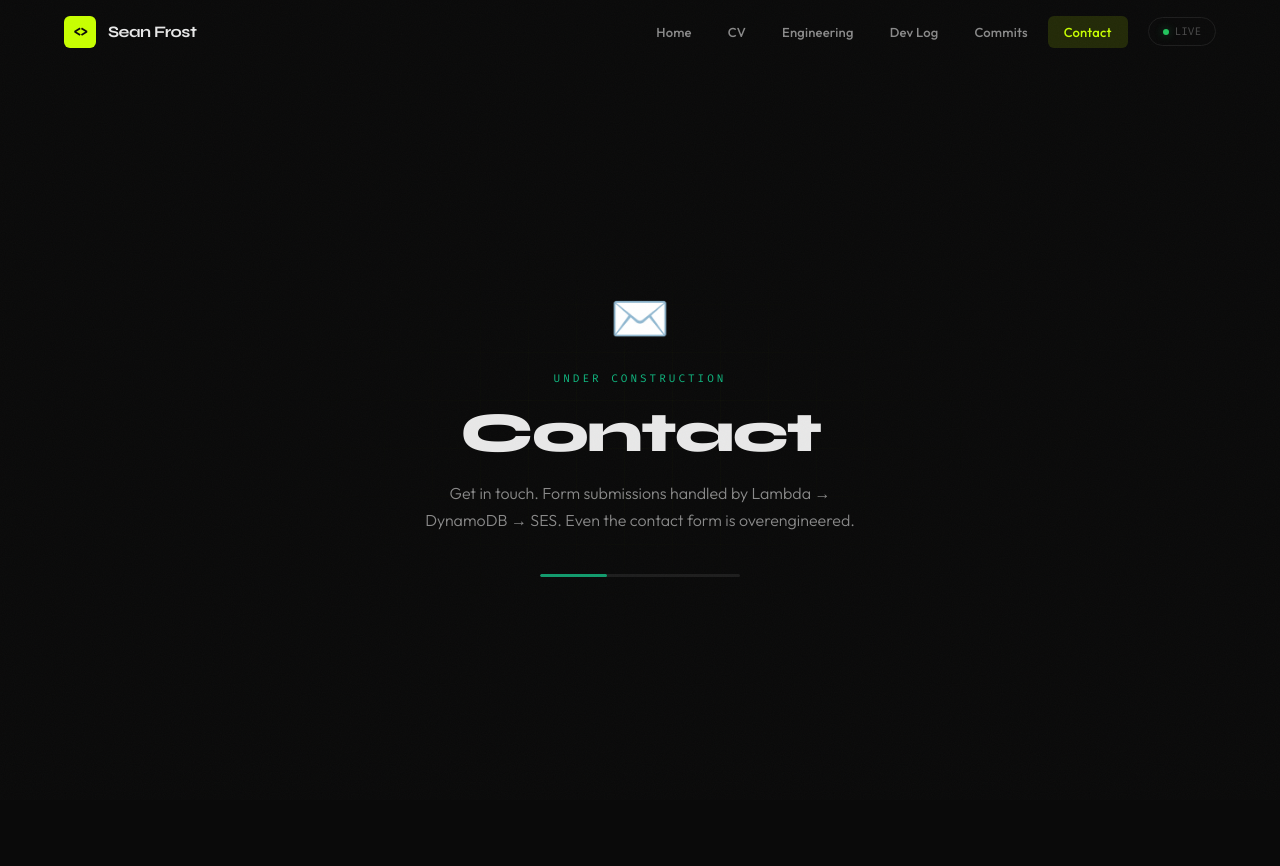
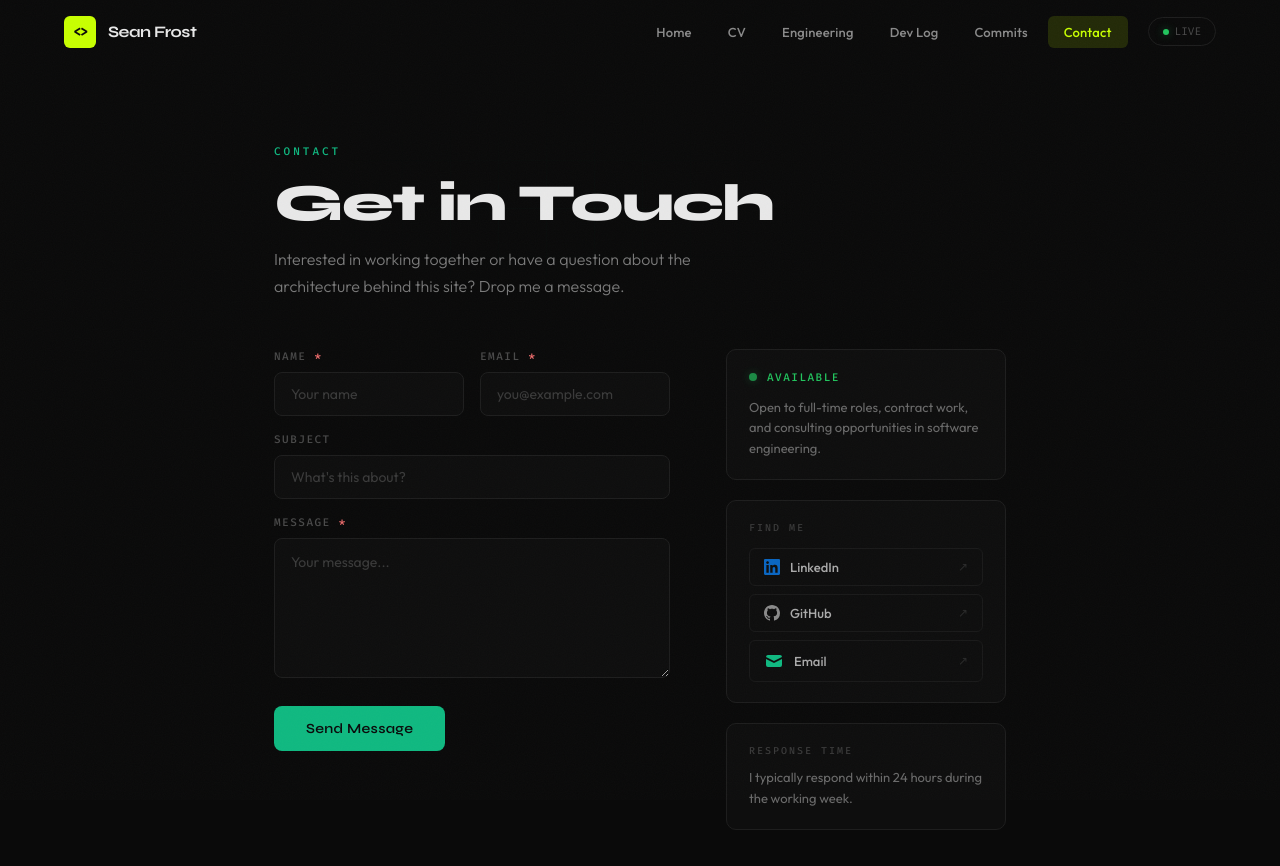
Before and after one commit to frostdog1/cv-platform, a React (Vite) app: page /contact in a window 1280 px wide. Shown: the top 866 px of the page. Before the commit the page ends 800 px from the top, so only its background shows below. Built offline with nearby package versions, Linux system fonts and the light colour scheme.

Commit message:
feat(contact): assemble the Contact page with social links and email (client side only for now)

```diff
--- a/src/features/cv/pages/ContactPage.tsx
+++ b/src/features/cv/pages/ContactPage.tsx
@@ -1,13 +1,217 @@
-import React from 'react';
-import PlaceholderPage from '@shared/components/PlaceholderPage';
+/* Contact page — form, social links, and availability status */
 
-const ContactPage: React.FC = () => (
-  <PlaceholderPage
-    title="Contact"
-    subtitle="Get in touch. Form submissions handled by Lambda → DynamoDB → SES. Even the contact form is overengineered."
-    icon="✉️"
-    accentColor="#10b981"
-  />
-);
+import React, { useEffect, useState } from 'react';
+import ContactForm from '../components/ContactForm';
+
+const SOCIAL_LINKS = [
+  {
+    name: 'LinkedIn',
+    url: 'https://www.linkedin.com/in/sean-frost-software/',
+    color: '#0a66c2',
+    /* LinkedIn SVG icon */
+    icon: 'M20.447 20.452h-3.554v-5.569c0-1.328-.027-3.037-1.852-3.037-1.853 0-2.136 1.445-2.136 2.939v5.667H9.351V9h3.414v1.561h.046c.477-.9 1.637-1.85 3.37-1.85 3.601 0 4.267 2.37 4.267 5.455v6.286zM5.337 7.433c-1.144 0-2.063-.926-2.063-2.065 0-1.138.92-2.063 2.063-2.063 1.14 0 2.064.925 2.064 2.063 0 1.139-.925 2.065-2.064 2.065zm1.782 13.019H3.555V9h3.564v11.452zM22.225 0H1.771C.792 0 0 .774 0 1.729v20.542C0 23.227.792 24 1.771 24h20.451C23.2 24 24 23.227 24 22.271V1.729C24 .774 23.2 0 22.222 0h.003z',
+  },
+  {
+    name: 'GitHub',
+    url: 'https://github.com/frostdog1',
+    color: '#8a8a8a',
+    /* GitHub SVG icon */
+    icon: 'M8 0C3.58 0 0 3.58 0 8c0 3.54 2.29 6.53 5.47 7.59.4.07.55-.17.55-.38 0-.19-.01-.82-.01-1.49-2.01.37-2.53-.49-2.69-.94-.09-.23-.48-.94-.82-1.13-.28-.15-.68-.52-.01-.53.63-.01 1.08.58 1.23.82.72 1.21 1.87.87 2.33.66.07-.52.28-.87.51-1.07-1.78-.2-3.64-.89-3.64-3.95 0-.87.31-1.59.82-2.15-.08-.2-.36-1.02.08-2.12 0 0 .67-.21 2.2.82.64-.18 1.32-.27 2-.27.68 0 1.36.09 2 .27 1.53-1.04 2.2-.82 2.2-.82.44 1.1.16 1.92.08 2.12.51.56.82 1.27.82 2.15 0 3.07-1.87 3.75-3.65 3.95.29.25.54.73.54 1.48 0 1.07-.01 1.93-.01 2.2 0 .21.15.46.55.38A8.013 8.013 0 0016 8c0-4.42-3.58-8-8-8z',
+  },
+  {
+    name: 'Email',
+    url: 'frostsean35@gmail.com',
+    color: '#10b981',
+    /* Mail SVG icon */
+    icon: 'M2.003 5.884L10 9.882l7.997-3.998A2 2 0 0016 4H4a2 2 0 00-1.997 1.884zM18 8.118l-8 4-8-4V14a2 2 0 002 2h12a2 2 0 002-2V8.118z',
+  },
+];
+
+const ContactPage: React.FC = () => {
+  const [loaded, setLoaded] = useState(false);
+
+  useEffect(() => {
+    const t = setTimeout(() => setLoaded(true), 100);
+    return () => clearTimeout(t);
+  }, []);
+
+  const ease = 'cubic-bezier(0.16, 1, 0.3, 1)';
+
+  return (
+    <div style={{ minHeight: '100vh', position: 'relative' }}>
+
+      {/* ── Header ── */}
+      <header style={{
+        padding: '80px var(--page-padding) 48px',
+        maxWidth: 860,
+        margin: '0 auto',
+        position: 'relative',
+      }}>
+        {/* Background grid */}
+        <div style={{
+          position: 'absolute', inset: 0, pointerEvents: 'none',
+          backgroundImage: 'linear-gradient(rgba(16,185,129,0.02) 1px, transparent 1px), linear-gradient(90deg, rgba(16,185,129,0.02) 1px, transparent 1px)',
+          backgroundSize: '48px 48px',
+          maskImage: 'radial-gradient(ellipse 50% 60% at 40% 50%, black 10%, transparent 60%)',
+          WebkitMaskImage: 'radial-gradient(ellipse 50% 60% at 40% 50%, black 10%, transparent 60%)',
+        }} />
+
+        <div style={{ position: 'relative' }}>
+          <div style={{
+            opacity: loaded ? 1 : 0,
+            transform: loaded ? 'translateY(0)' : 'translateY(16px)',
+            transition: `all 0.7s ${ease} 0.1s`,
+          }}>
+            <div style={{
+              fontFamily: 'var(--font-mono)', fontSize: 11, letterSpacing: 3,
+              textTransform: 'uppercase', color: '#10b981', marginBottom: 16, fontWeight: 500,
+            }}>Contact</div>
+          </div>
+
+          <h1 style={{
+            fontFamily: 'var(--font-display)', fontWeight: 800,
+            fontSize: 'clamp(32px, 5vw, 52px)', lineHeight: 1.1,
+            letterSpacing: '-0.03em', color: '#e8e8e8', marginBottom: 14,
+            opacity: loaded ? 1 : 0,
+            transform: loaded ? 'translateY(0)' : 'translateY(24px)',
+            transition: `all 0.8s ${ease} 0.2s`,
+          }}>
+            Get in Touch
+          </h1>
+
+          <p style={{
+            fontFamily: 'var(--font-body)', fontSize: 16, fontWeight: 300,
+            lineHeight: 1.7, color: '#7a7a7a', maxWidth: 500,
+            opacity: loaded ? 1 : 0,
+            transform: loaded ? 'translateY(0)' : 'translateY(16px)',
+            transition: `all 0.7s ${ease} 0.35s`,
+          }}>
+            Interested in working together or have a question about
+            the architecture behind this site? Drop me a message.
+          </p>
+        </div>
+      </header>
+
+      {/* ── Content: Two-column layout ── */}
+      <div className="contact-layout" style={{
+        maxWidth: 860,
+        margin: '0 auto',
+        padding: '0 var(--page-padding) 100px',
+        display: 'grid',
+        gridTemplateColumns: '1fr 280px',
+        gap: 56,
+      }}>
+        {/* Left: Form */}
+        <div style={{
+          opacity: loaded ? 1 : 0,
+          transform: loaded ? 'translateY(0)' : 'translateY(16px)',
+          transition: `all 0.7s ${ease} 0.45s`,
+        }}>
+          <ContactForm />
+        </div>
+
+        {/* Right: Sidebar */}
+        <aside style={{
+          opacity: loaded ? 1 : 0,
+          transform: loaded ? 'translateY(0)' : 'translateY(16px)',
+          transition: `all 0.7s ${ease} 0.55s`,
+        }}>
+          {/* Availability status */}
+          <div style={{
+            padding: '20px 22px', borderRadius: 10,
+            border: '1px solid #1e1e1e', background: '#0e0e0e',
+            marginBottom: 20,
+          }}>
+            <div style={{
+              display: 'flex', alignItems: 'center', gap: 10, marginBottom: 12,
+            }}>
+              <div style={{
+                width: 8, height: 8, borderRadius: '50%', background: '#22c55e',
+                boxShadow: '0 0 8px #22c55e66',
+                animation: 'contactPulse 2s ease-in-out infinite',
+              }} />
+              <span style={{
+                fontFamily: 'var(--font-mono)', fontSize: 11, letterSpacing: 1.5,
+                textTransform: 'uppercase', color: '#22c55e', fontWeight: 500,
+              }}>Available</span>
+            </div>
+            <p style={{
+              fontFamily: 'var(--font-body)', fontSize: 13, color: '#6a6a6a',
+              lineHeight: 1.6,
+            }}>
+              Open to full-time roles, contract work, and consulting
+              opportunities in software engineering.
+            </p>
+          </div>
+
+          {/* Social links */}
+          <div style={{
+            padding: '20px 22px', borderRadius: 10,
+            border: '1px solid #1e1e1e', background: '#0e0e0e',
+            marginBottom: 20,
+          }}>
+            <div style={{
+              fontFamily: 'var(--font-mono)', fontSize: 10, letterSpacing: 2,
+              textTransform: 'uppercase', color: '#3a3a3a', marginBottom: 14, fontWeight: 500,
+            }}>Find Me</div>
+            <div style={{ display: 'flex', flexDirection: 'column', gap: 8 }}>
+              {SOCIAL_LINKS.map((link) => (
+                <a
+                  key={link.name}
+                  href={link.url}
+                  target="_blank"
+                  rel="noopener noreferrer"
+                  className="social-link"
+                  style={{
+                    display: 'flex', alignItems: 'center', gap: 10,
+                    padding: '10px 14px', borderRadius: 6,
+                    border: '1px solid #1a1a1a', background: 'transparent',
+                    textDecoration: 'none', transition: 'all 0.2s',
+                  }}
+                >
+                  <svg width={link.name === 'Email' ? 20 : 16} height={link.name === 'Email' ? 20 : 16}
+                    viewBox={link.name === 'Email' ? '0 0 20 20' : link.name === 'LinkedIn' ? '0 0 24 24' : '0 0 16 16'}
+                    fill={link.color}>
+                    <path d={link.icon} />
+                  </svg>
+                  <span style={{
+                    fontFamily: 'var(--font-body)', fontSize: 13,
+                    fontWeight: 500, color: '#aaa',
+                  }}>{link.name}</span>
+                  <span style={{
+                    marginLeft: 'auto', fontSize: 12, color: '#2a2a2a',
+                  }}>↗</span>
+                </a>
+              ))}
+            </div>
+          </div>
+
+          {/* Response time */}
+          <div style={{
+            padding: '20px 22px', borderRadius: 10,
+            border: '1px solid #1e1e1e', background: '#0e0e0e',
+          }}>
+            <div style={{
+              fontFamily: 'var(--font-mono)', fontSize: 10, letterSpacing: 2,
+              textTransform: 'uppercase', color: '#3a3a3a', marginBottom: 10, fontWeight: 500,
+            }}>Response Time</div>
+            <p style={{
+              fontFamily: 'var(--font-body)', fontSize: 13, color: '#6a6a6a',
+              lineHeight: 1.6,
+            }}>
+              I typically respond within 24 hours during the working week.
+            </p>
+          </div>
+        </aside>
+      </div>
+
+      <style>{`
+        .social-link:hover { border-color: #2a2a2a !important; background: #111 !important; }
+        @keyframes contactPulse { 0%,100% { opacity: 1; } 50% { opacity: 0.4; } }
+        @media (max-width: 700px) { .contact-layout { grid-template-columns: 1fr !important; gap: 40px !important; } }
+      `}</style>
+    </div>
+  );
+};
 
 export default ContactPage;
```
